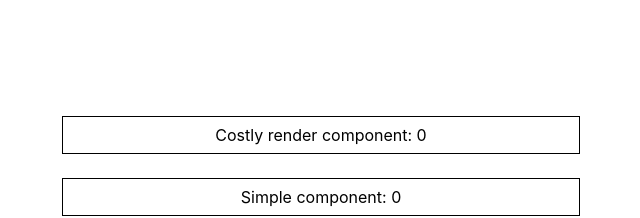
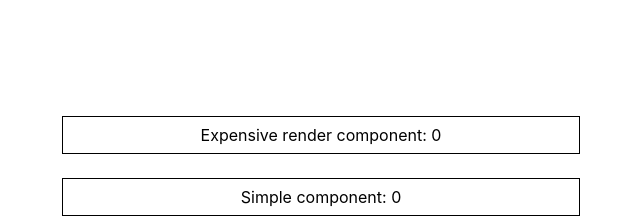
Before and after one commit to Nicoowr/react-rendering, a React (Create React App) app: page / in a window 1280 px wide. Shown: the part 212-430 px from the top of the page, without its empty margins (319-959 px from the left). Built offline with nearby package versions, Linux system fonts and the light colour scheme.

Commit message:
refactor: better naming and DRY

```diff
--- a/src/AppWithAsynchronousRendering.tsx
+++ b/src/AppWithAsynchronousRendering.tsx
@@ -1,7 +1,7 @@
 import React, { useDeferredValue, useState } from "react";
 import "./App.css";
 import { AppStyle } from "./AppWithSynchronousRendering";
-import { CostlyRenderComponent } from "./components/CostlyRenderComponent";
+import { ExpensiveRenderComponent } from "./components/ExpensiveRenderComponent";
 import { SimpleComponent } from "./components/SimpleComponent";
 
 function AppWithAsynchronousRendering() {
@@ -10,7 +10,7 @@ function AppWithAsynchronousRendering() {
 
   return (
     <div className="App" style={AppStyle}>
-      <CostlyRenderComponent
+      <ExpensiveRenderComponent
         counter={deferredCounter}
         isStale={deferredCounter !== counter}
       />
--- a/src/AppWithSynchronousRendering.tsx
+++ b/src/AppWithSynchronousRendering.tsx
@@ -1,7 +1,7 @@
 import React, { useState } from "react";
 import "./App.css";
 import { SimpleComponent } from "./components/SimpleComponent";
-import { CostlyRenderComponent } from "./components/CostlyRenderComponent";
+import { ExpensiveRenderComponent } from "./components/ExpensiveRenderComponent";
 
 export const AppStyle: React.CSSProperties = {
   display: "flex",
@@ -14,7 +14,7 @@ function AppWithSynchronousRendering() {
   const [counter, setCounter] = useState(0);
   return (
     <div className="App" style={AppStyle}>
-      <CostlyRenderComponent counter={counter} />
+      <ExpensiveRenderComponent counter={counter} />
       <SimpleComponent counter={counter} />
       <button onClick={() => setCounter(counter + 1)}>Increment</button>
     </div>
--- a/src/components/CostlyRenderComponent.tsx
+++ b/src/components/ExpensiveRenderComponent.tsx
@@ -4,7 +4,7 @@ import { MD5 } from "object-hash";
 import data from "../data/longText.json";
 import { boxStyle } from "./SimpleComponent";
 
-export const CostlyRenderComponent = ({
+export const ExpensiveRenderComponent = ({
   counter,
   isStale,
 }: {
@@ -13,11 +13,11 @@ export const CostlyRenderComponent = ({
 }) => {
   if (isStale) {
     return (
-      <div style={boxStyle}>{"Costly render component: I'm loading..."}</div>
+      <div style={boxStyle}>{"Expensive render component: I'm loading..."}</div>
     );
   }
   const hashedCounter = counter === 0 ? counter : MD5(data);
   return (
-    <div style={boxStyle}>{`Costly render component: ${hashedCounter}`}</div>
+    <div style={boxStyle}>{`Expensive render component: ${hashedCounter}`}</div>
   );
 };
```
